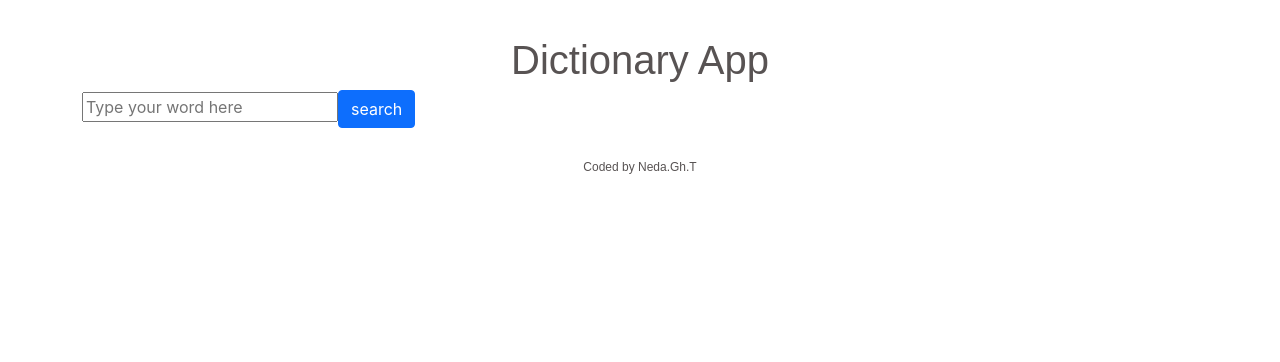
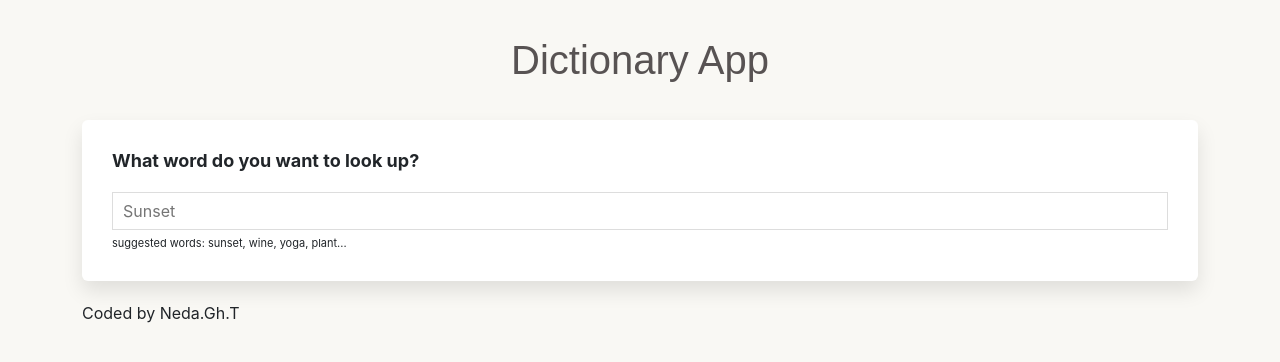
Before and after one commit to neda-ghodrati/dictionary-project, a React (Create React App) app: page / in a window 1280 px wide. Shown: the top 362 px of the page. Built offline with nearby package versions, Linux system fonts and the light colour scheme; no server answers.

Commit message:
Styling Done

```diff
--- a/src/App.css
+++ b/src/App.css
@@ -6,7 +6,7 @@
   font-family: Arial, Helvetica, sans-serif;
   margin-top: 30px;
 }
-.footer {
+.App-footer {
   display: block;
   text-align: center;
   font-size: 12px;
@@ -14,3 +14,17 @@
   font-family: Arial, Helvetica, sans-serif;
   margin: 30px 0px;
 }
+body {
+  background-color: #f9f8f4;
+}
+a {
+  color: #9670f4;
+}
+.App-header {
+  margin: 30px 0;
+}
+.App-logo {
+  max-width: 200 px;
+  display: block;
+  margin: 0 auto;
+}
--- a/src/App.js
+++ b/src/App.js
@@ -7,7 +7,7 @@ function App() {
       <div className="container">
         <header className="App-header">Dictionary App</header>
         <main>
-          <Dictionary />
+          <Dictionary defaultKeyWord="Sunset" />
         </main>
 
         <footer className="footer">Coded by Neda.Gh.T</footer>
--- a/src/Dictionary.css
+++ b/src/Dictionary.css
@@ -1,2 +1,22 @@
-.Dictionary {
+.Dictionary section {
+  background-color: white;
+  padding: 30px;
+  border-radius: 6px;
+  box-shadow: 0px 10px 20px rgb(0, 0, 0, 10%);
+  margin: 20px 0;
 }
+.Dictionary input {
+  width: 100%;
+  padding: 6px 10px;
+  color: #333;
+  border: 1px solid #ddd;
+}
+.Dictionary .hint {
+  font-size: 11px;
+  margin-top: 5px;
+}
+.Dictionary h1 {
+  font-size: 18px;
+  font-weight: bold;
+  margin-bottom: 20px;
+}
--- a/src/Dictionary.js
+++ b/src/Dictionary.js
@@ -3,35 +3,52 @@ import axios from "axios";
 import Results from "./Results";
 import "./Dictionary.css";
 
-export default function Dictionary() {
-  let [keyword, setKeyword] = useState(null);
+export default function Dictionary(props) {
+  let [keyword, setKeyword] = useState(props.defaultKeyWord);
   let [results, setResults] = useState();
+  let [loaded, setLoaded] = useState(false);
   function handleResponse(response) {
     console.log(response.data[0]);
     setResults(response.data[0]);
   }
+
   function handleKeywordChange(event) {
     setKeyword(event.target.value);
   }
-
-  function search(event) {
+  function search() {
     let apiUrl = `https://api.dictionaryapi.dev/api/v2/entries/en/${keyword}`;
     axios.get(apiUrl).then(handleResponse);
-
+  }
+  function handleSubmit(event) {
     event.preventDefault();
+    search();
   }
   // documentation: https://dictionaryapi.dev/
+  function load() {
+    setLoaded(true);
+    search();
+  }
+  if (loaded) {
     return (
       <div className="Dictionary">
-      <form onSubmit={search}>
+        <section>
+          <h1> What word do you want to look up?</h1>{" "}
+          <form onSubmit={handleSubmit}>
             <input
               type="search"
-          placeholder="Type your word here"
+              placeholder={props.defaultKeyWord}
               onChange={handleKeywordChange}
             ></input>
-        <input type="submit" value="search" className="btn btn-primary" />
           </form>
+          <div className="hint">
+            suggested words: sunset, wine, yoga, plant...
+          </div>
+        </section>
         <Results results={results} />
       </div>
     );
+  } else {
+    load();
+    return "Loading";
   }
+}
--- /dev/null
+++ b/src/Meaning.css
@@ -0,0 +1,10 @@
+.Meaning h3 {
+  font-weight: 24px;
+  font-weight: bold;
+  line-height: 1.5;
+}
+.Meaning .Example {
+  color: #70757a;
+  font-style: italic;
+  margin-top: 10px;
+}
--- a/src/Meaning.js
+++ b/src/Meaning.js
@@ -1,5 +1,6 @@
 import React from "react";
 import Synonyms from "./Synonyms";
+import "./Meaning.css";
 
 export default function Meaning(props) {
   console.log(props.meaning);
@@ -9,15 +10,16 @@ export default function Meaning(props) {
       {props.meaning.definitions.map(function (definition, index) {
         return (
           <div onKeyPress={index}>
-            <p>
-              <strong> Definition:</strong>
+            <div className="Definition">
+              Definition:
               {definition.definition}
-              <br />
-              <strong> Example:</strong>
-              <em>{definition.example}</em>
-              <br />
-              <Synonyms synonyms={definition.synonyms} />
-            </p>
+            </div>
+            <div className="Example">
+              Example:
+              {definition.example}{" "}
+            </div>
+            <br />
+            <Synonyms synonyms={definition.synonyms} />
           </div>
         );
       })}
--- /dev/null
+++ b/src/Phonetic.css
@@ -0,0 +1,21 @@
+.Phonetic {
+  margin: 20px 0;
+}
+.Phonetic a {
+  border: 1px solid #ddd;
+  text-decoration: none;
+  padding: 8px 15px;
+  border-radius: 20px;
+  font-size: 12px;
+  margin-right: 10px;
+  font-weight: bold;
+  transition: all 150ms ease-in-out;
+}
+.Phonetic a:hover {
+  background-color: #9670f4;
+  color: white;
+}
+.Phonetic .text {
+  opacity: o.5;
+  font-weight: bold;
+}
--- a/src/Phonetic.js
+++ b/src/Phonetic.js
@@ -1,14 +1,14 @@
 import React from "react";
+import "./Phonetic.css";
 
 export default function Phonetic(props) {
   console.log(props.phonetic);
   return (
     <div className="Phonetic">
       <a href={props.phonetic.audio} rel="noreferrer" target="_blank">
-        Listen to it
+        Say it
       </a>
-      <br />
-      {props.phonetic.text}
+      <span className="text">{props.phonetic.text}</span>
     </div>
   );
 }
--- /dev/null
+++ b/src/Results.css
@@ -0,0 +1,5 @@
+.Results h2 {
+  font-size: 36px;
+  font-weight: bold;
+  line-height: 1.5;
+}
--- a/src/Results.js
+++ b/src/Results.js
@@ -1,11 +1,13 @@
 import React from "react";
 import Meaning from "./Meaning";
 import Phonetic from "./Phonetic";
+import "./Results.css";
 
 export default function Results(props) {
   if (props.results) {
     return (
       <div className="Results">
+        <section>
           <h2>{props.results.word}</h2>
           {props.results.phonetics.map(function (phonetic, index) {
             return (
@@ -14,11 +16,12 @@ export default function Results(props) {
               </div>
             );
           })}
+        </section>
         {props.results.meanings.map(function (meaning, index) {
           return (
-            <div key={index}>
+            <section key={index}>
               <Meaning meaning={meaning} />
-            </div>
+            </section>
           );
         })}
       </div>
--- /dev/null
+++ b/src/Synonym.css
@@ -0,0 +1,10 @@
+.Synonyms {
+  margin: 20px 0 0;
+  padding: 0;
+}
+.Synonyms li {
+  font-size: 13px;
+  display: inline-block;
+  padding-right: 10px;
+  line-height: 1;
+}
--- a/src/Synonyms.js
+++ b/src/Synonyms.js
@@ -1,4 +1,5 @@
 import React from "react";
+import "./Synonym.css";
 
 export default function Synonyms(props) {
   if (props.synonyms) {
```
Lines whose indentation alone changed are shown as unchanged.
